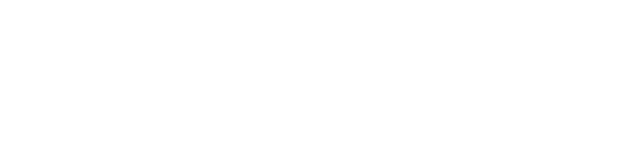
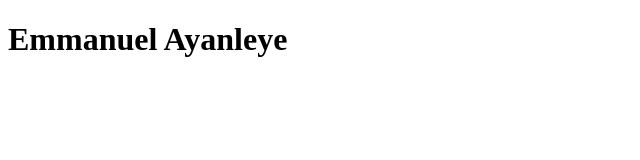
Before and after one commit to ayanleyeemmanuel/HNG-PROJECT, a plain HTML site: page HNG PROJECT/Nameprint.html in a window 1280 px wide. Shown: the whole page, without its empty margins (0-640 px from the left). Drawn offline with Linux system fonts and the light colour scheme.

Commit message:
Update Nameprint.html

```diff
--- a/HNG PROJECT/Nameprint.html
+++ b/HNG PROJECT/Nameprint.html
@@ -1,8 +1,11 @@
 <!--QUestion one - Print your name with any programming language-->
 <!DOCTYPE html>
   <html>
-   <head>
-   </head>
-
+          <head>
+            <title>This Echos My Name</title>
+          </head>
+   <body>
+     <p><h1>Emmanuel Ayanleye</h1></p>
+    </body>
 
 </html>
```
